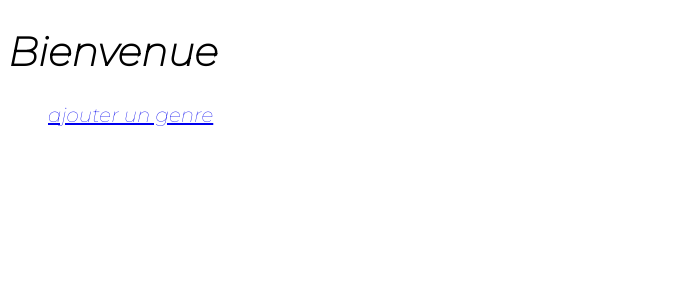
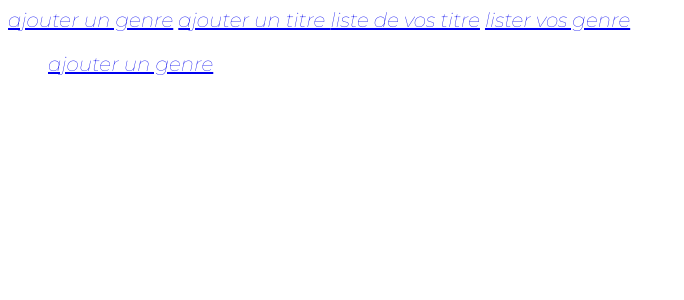
Before and after one commit to Sarahgrnt/Titre, a Django app: page /Titre/ in a window 1280 px wide. Shown: the top 300 px of the page, without its empty margins (0-684 px from the left). Run offline with Django 4.2, Linux system fonts and the light colour scheme.

Commit message:
manque le squelette

```diff
--- a/project/Titre/forms.py
+++ b/project/Titre/forms.py
@@ -19,8 +19,8 @@ class TitreForm(ModelForm):
 
 class GenreForm(ModelForm):
     class Meta:
-        model =models.Genre
+        model = models.Genre
         fields = ('genre',)
         labels = {
-            'genre' : _('genre'),
+            'genre': _('genre'),
         }
--- a/project/Titre/models.py
+++ b/project/Titre/models.py
@@ -7,6 +7,10 @@ class Genre(models.Model):
     def __str__(self):
         chaine=f"{self.genre}"
         return chaine
+
+    def dico(self):
+        dic={"genre":self.genre}
+        return dic
 
 
 class Titre(models.Model):
--- a/project/Titre/static/index.css
+++ b/project/Titre/static/index.css
@@ -13,3 +13,9 @@ li{
     color:white;
 
 }
+
+.tete{
+   display: flex;
+    justify-content: space-evenly;
+    background-color:blue;
+}
--- a/project/Titre/templates/Titre/main.html
+++ b/project/Titre/templates/Titre/main.html
@@ -8,13 +8,15 @@
 <title>{% block title %}Page principale {% endblock %} </title>
 </head>
 <header>
-
+    {% block content %}
+    <a href="/Titre/genre">ajouter un genre</a>
+    <a href="/Titre/formulaire">ajouter un titre </a>
+    <a href="all">liste de vos titre</a>
+    <a href="Titre/allgenre">lister vos genre</a>
+    {% endblock %}
 </header>
 <body>
 <div id="content">
-    {% block content %}
-        <h1>Bienvenue</h1>
-    {% endblock %}
 </div>
    <aside id="sidebar">
         {% block sidebar %}
--- a/project/Titre/templates/Titre/upgenre.html
+++ b/project/Titre/templates/Titre/upgenre.html
@@ -5,7 +5,7 @@
     <title>Title</title>
 </head>
 <body>
-    <form method="post" action="/Titre/traitementupdate/{{id}}/">
+    <form method="post" action="/Titre/traitementupdategenre/{{id}}/">
         {% csrf_token %}
         {{ form.as_ul }}
         <input type="submit" value="envoyer les données"\>
--- a/project/Titre/urls.py
+++ b/project/Titre/urls.py
@@ -9,13 +9,14 @@ urlpatterns = [
     path('update/<int:id>/',views.update),
     path('traitementupdate/<int:id>/',views.traitementupdate),
     path('delete/<int:id>/',views.delete),
-    path("",views.main),
+    path('',views.main),
     path('detail/<int:id>/', views.details),
     path('forms/',views.forms),
-    path('upgenre',views.upgenre),
+    path('upgenre/<int:id>/',views.upgenre),
     path('idk/',views.idk),
-    path('supp/',views.supp),
+    path('supp/<int:id>/',views.supp),
     path('traitementupdategenre/<int:id>/',views.traitementupdategenre),
     path('genre/',views.forms),
     path('triegenre/', views.triegenre),
+    path('allgenre/',views.allgenre),
 ]
--- a/project/Titre/views.py
+++ b/project/Titre/views.py
@@ -6,7 +6,7 @@ from django.http import HttpResponseRedirect
 
 
 def main(request):
-    return render(request, 'Titre/main.html')
+    return render(request,'Titre/main.html')
 
 def details(request, id):
     titre = models.Titre.objects.get(pk=id)
@@ -92,8 +92,8 @@ def idk(request):
 
 
 def upgenre(request, id):
-    titre = models.Genre.objects.get(pk=id)
-    form = GenreForm(titre.get_dico())
+    genre = models.Genre.objects.get(pk=id)
+    form = GenreForm(genre.get_dic())
     return render(request,"Titre/upgenre.html",{"form":form,"id":id})
 
 
@@ -110,4 +110,8 @@ def traitementupdategenre(request, id):
 
 def supp(request, id):
     models.Genre.objects.get(pk=id).delete()
-    return HttpResponseRedirect("/Titre/all")
+    return HttpResponseRedirect("/Titre/allgenre")
+
+def allgenre(request):
+    genre = list(models.Genre.objects.all())
+    return render(request,"Titre/allgenre.html",{"genre":genre})
```
Also changed, not shown: project/Titre/templates/Titre/allgenre.html (added, +14 -0 lines), project/db.sqlite3.
